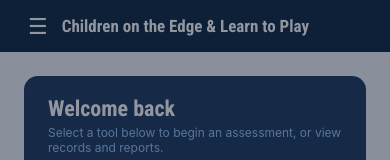
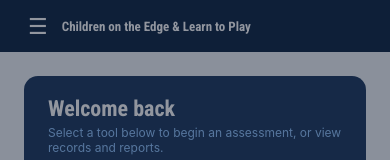
Before and after one commit to Children-on-the-Edge/AssesssmentForPlayBased, an Electron app: page index.html in a window 390 px wide. Shown: the top 160 px of the page. Drawn offline with Linux system fonts and the light colour scheme.

Commit message:
Adjust brand font size in mobile view

```diff
--- a/css/styles.css
+++ b/css/styles.css
@@ -225,6 +225,7 @@ table.records-table tbody tr:hover { background: #f0f4ff; cursor: pointer; }
 @media (max-width: 760px) {
   .hamburger-btn { display: inline-block; }
   .topbar .tagline { display: none; }
+  .topbar .brand { font-size: 13px; }
   .sidebar {
     position: fixed;
     top: 52px;
```
